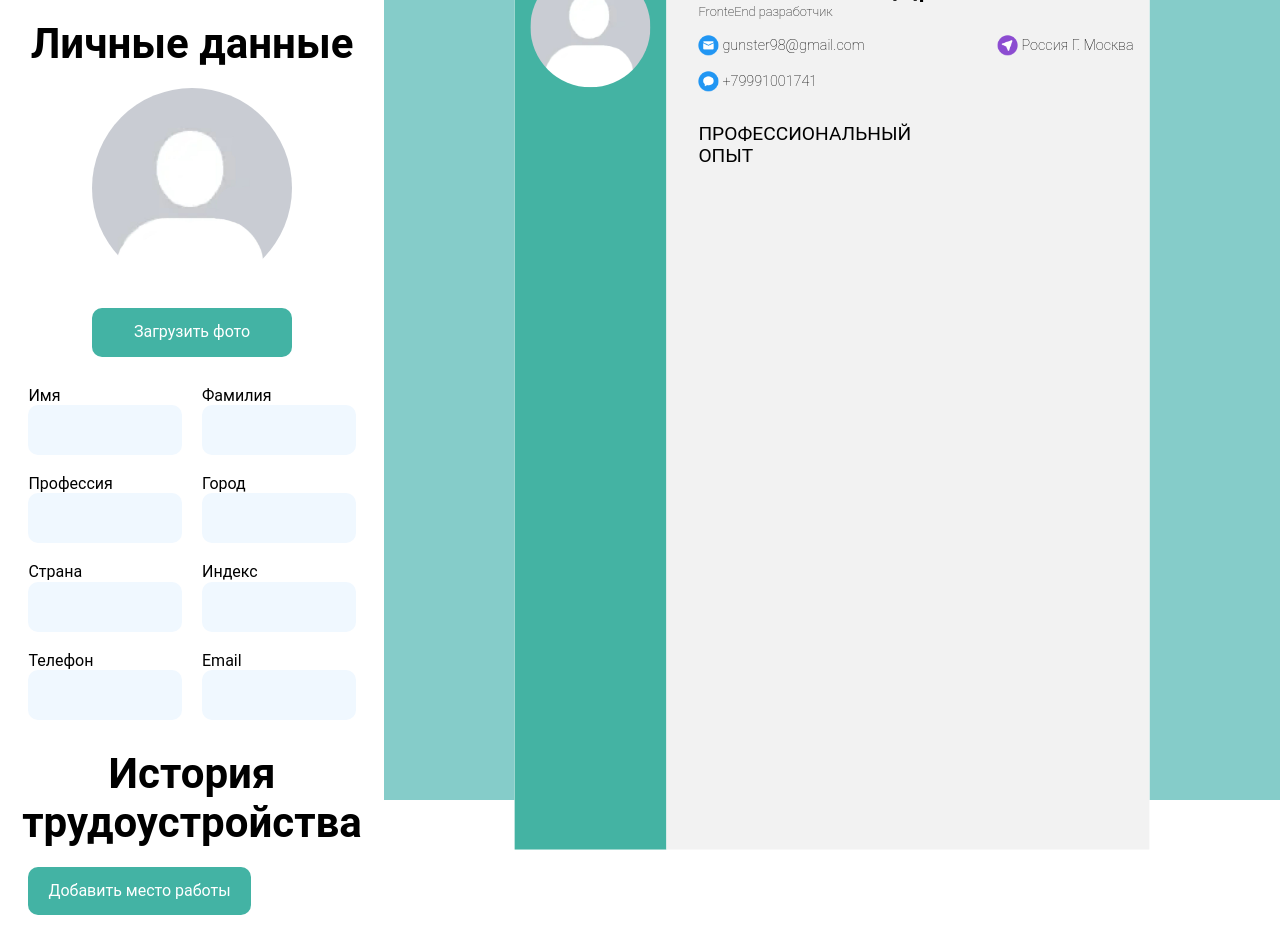
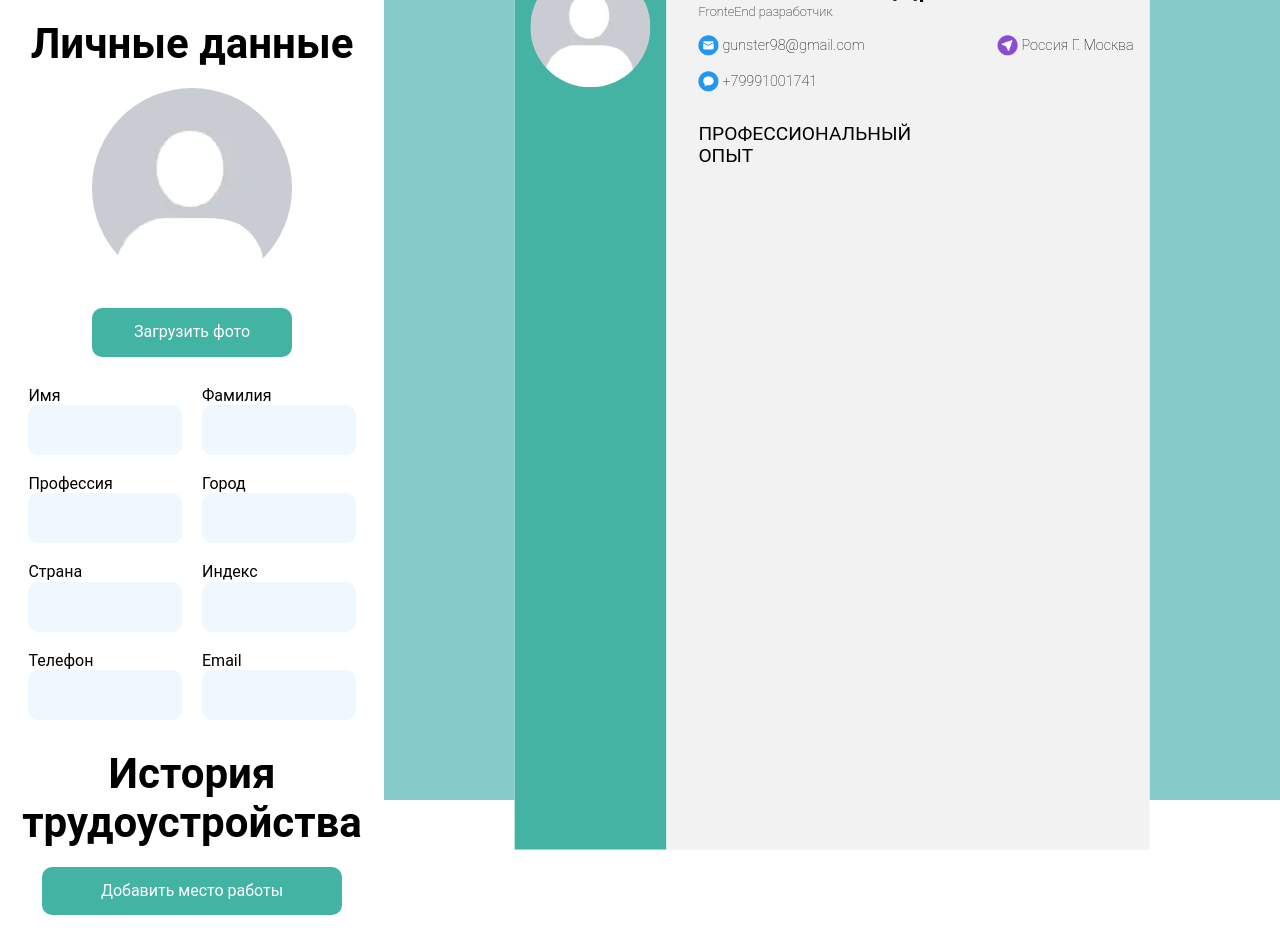
Before and after one commit to gunster1998/CVAplication, a React (Vite) app: page / in a window 1280 px wide. Built offline with nearby package versions, Linux system fonts and the light colour scheme.

Commit message:
fix: button center

```diff
--- a/src/features/cv-editor/CvEditor.module.css
+++ b/src/features/cv-editor/CvEditor.module.css
@@ -29,6 +29,9 @@
 .SVMaker__personForm {
   max-width: 100%;
   font-family: Roboto;
+  display: flex;
+  flex-direction: column;
+  align-items: center;
 }
 
 .inputSeparator {
--- a/src/shared/ui/Button/ButtonUi.module.css
+++ b/src/shared/ui/Button/ButtonUi.module.css
@@ -5,11 +5,9 @@
   color: white;
   padding: 15px 20px;
   border-radius: 10px;
-  display: flex;
-  justify-content: center;
   font-family: Roboto;
   border: 0px;
-  margin-left: calc(10% - 10px);
+  width: 300px;
 }
 
 .delete {
```
